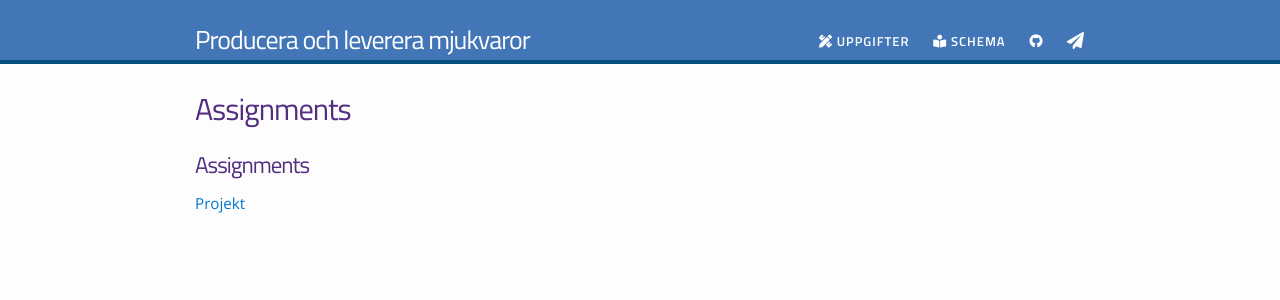
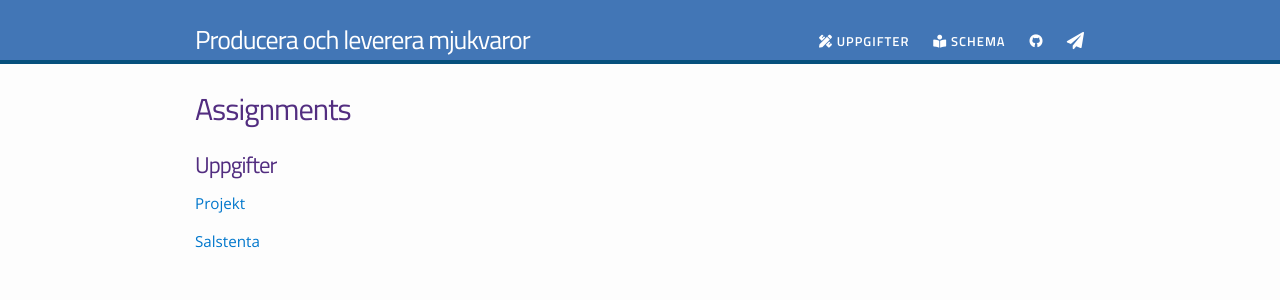
Before and after one commit to PGBSNH19/course-producera-leverera, a Jekyll site: the page built from assignments.md, in a window 1280 px wide. Shown: the top 300 px of the page. Built offline with Jekyll 4.4.1, drawn with Linux system fonts in a browser that asks for light colours; nearby versions of some CDN libraries.

Commit message:
Moves exam

```diff
--- a/_data/schedule.yml
+++ b/_data/schedule.yml
@@ -515,13 +515,12 @@
       filename: Untitled
       dirname: untitled-lecture
       description: "Presentation av projekt"
-
   - day: 2021-01-22
     weekday: "Fredag"
     lectures:
     - lecture: "Salstenta"
       number: "T"
-      slug: ../lectures/tenta
+      slug: ../assignments/tenta
       start-time: "09:00"
       end-time: "13:00"
       length: 150
--- a/assignments.md
+++ b/assignments.md
@@ -4,6 +4,8 @@ title: Assignments
 permalink: /assignments/
 ---
 
-# Assignments
+# Uppgifter
 
 [Projekt](project)
+
+[Salstenta](tenta)
```
Also changed, not shown: assignments/tenta.md (renamed from lectures/tenta.md).
